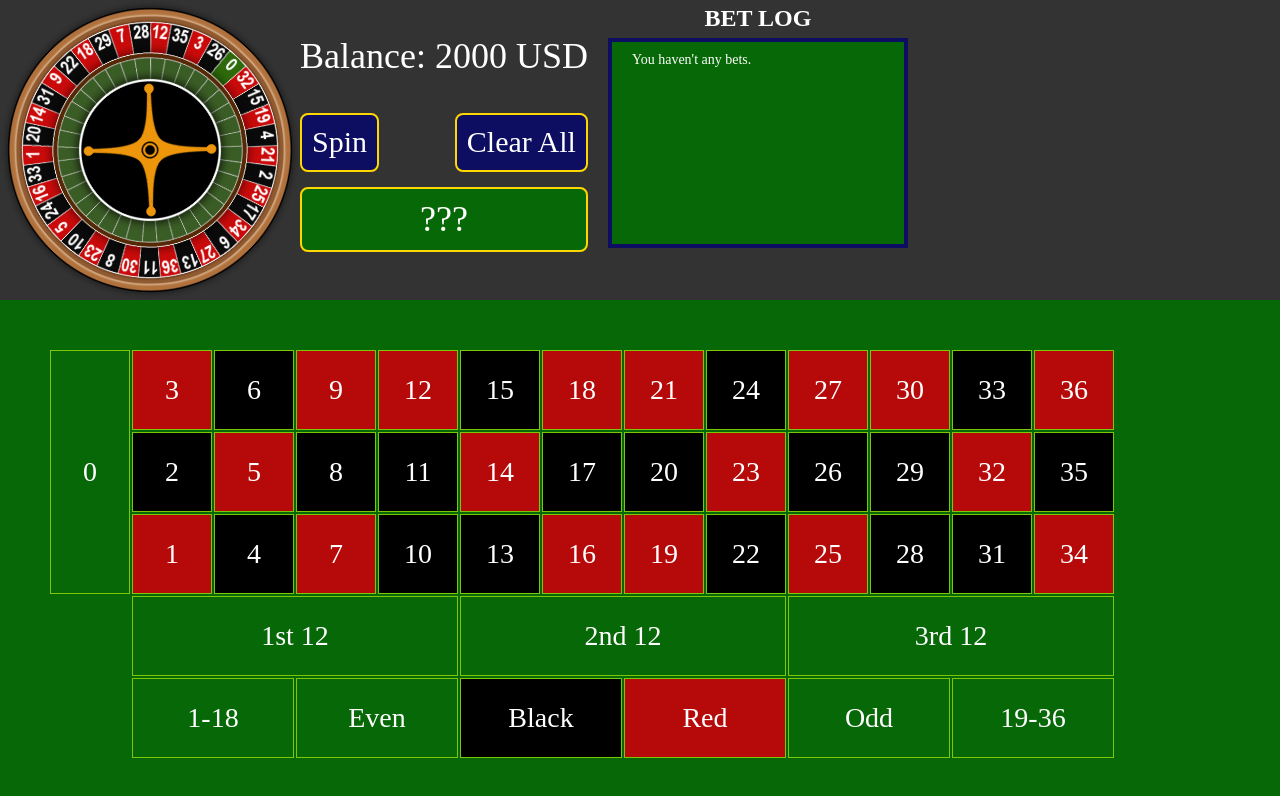
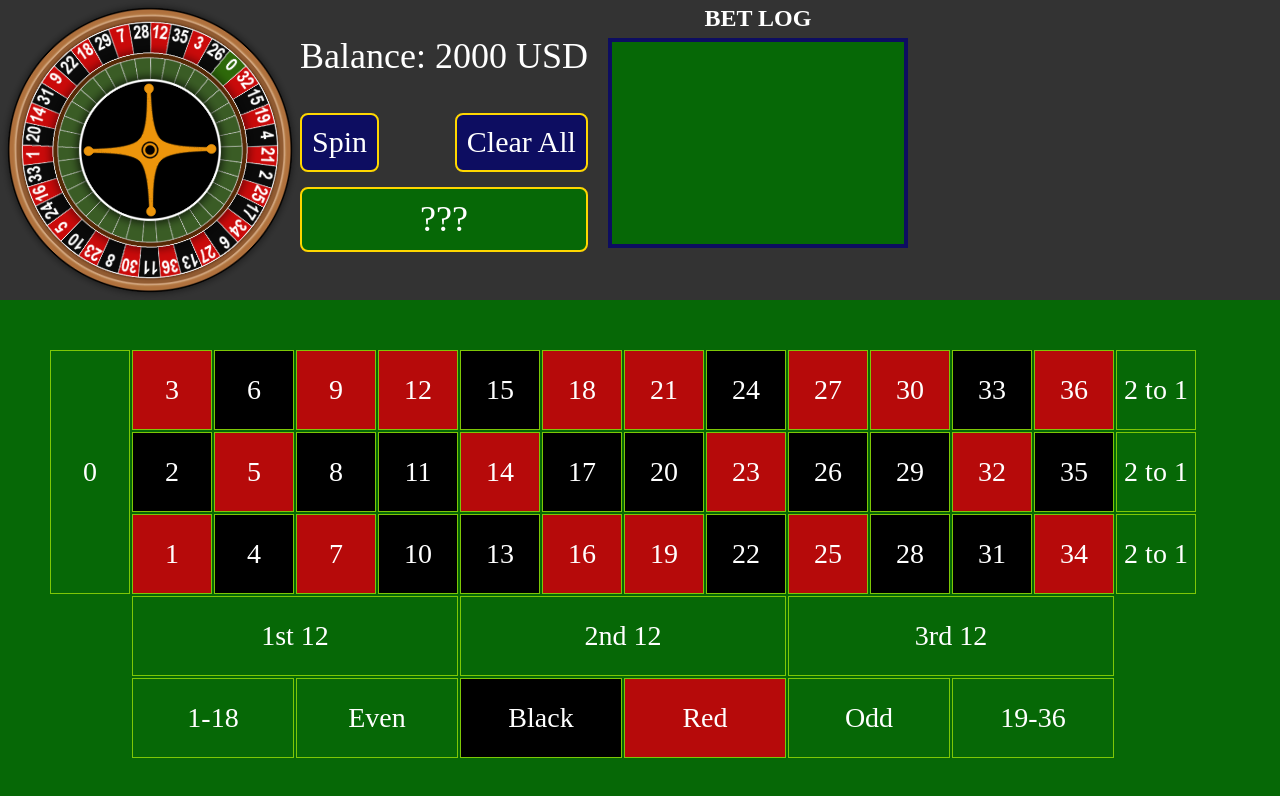
Before and after one commit to Boguslavskiy/European-Roulette-game-JS, a plain HTML site: page index.html in a window 1280 px wide. Drawn offline with Linux system fonts and the light colour scheme.

Commit message:
added new cells

```diff
--- a/css/table.css
+++ b/css/table.css
@@ -1,6 +1,6 @@
 #table{
     display: grid;
-    grid-template-columns: 80px 80px 80px 80px 80px 80px 80px 80px 80px 80px 80px 80px 80px;
+    grid-template-columns: 80px 80px 80px 80px 80px 80px 80px 80px 80px 80px 80px 80px 80px 80px;
     grid-template-rows: 80px 80px 80px 80px 80px;
     grid-row-gap: 2px;
     grid-column-gap: 2px;
@@ -11,11 +11,11 @@
 
 .grid-areas{
     grid-template-areas:
-    'Z A3 A6 A9 A12 A15 A18 A21 A24 A27 A30 A33 A36'
-    'Z B2 B5 B8 B11 B14 B17 B20 B23 B26 B29 B32 B35'
-    'Z C1 C4 C7 C10 C13 C16 C19 C22 C25 C28 C31 C34'
-    '. SA1 SA1 SA1 SA1 SA2 SA2 SA2 SA2 SA3 SA3 SA3 SA3'
-    '. SB1 SB1 SB2 SB2 SB3 SB3 SB4 SB4 SB5 SB5 SB6 SB6';
+    'Z A3 A6 A9 A12 A15 A18 A21 A24 A27 A30 A33 A36 D1'
+    'Z B2 B5 B8 B11 B14 B17 B20 B23 B26 B29 B32 B35 D2'
+    'Z C1 C4 C7 C10 C13 C16 C19 C22 C25 C28 C31 C34 D3'
+    '. SA1 SA1 SA1 SA1 SA2 SA2 SA2 SA2 SA3 SA3 SA3 SA3 .'
+    '. SB1 SB1 SB2 SB2 SB3 SB3 SB4 SB4 SB5 SB5 SB6 SB6 .';
 }
 
 #number-zero { grid-area: Z; }
@@ -67,6 +67,10 @@
 #section-odd { grid-area: SB5; }
 #section-19-36 { grid-area: SB6; }
 
+#section-2-to-1-top { grid-area: D1; }
+#section-2-to-1-middle { grid-area: D2; }
+#section-2-to-1-bottom { grid-area: D3; }
+
 .cell{
     position: relative;
     width: 100%;
--- a/index.html
+++ b/index.html
@@ -30,9 +30,7 @@
         </div>
         <div class="bets-list">
             <h3>BET LOG</h3>
-            <div class="bets-list-inner" id="bets-list-text">
-                You haven't any bets.
-            </div>
+            <div class="bets-list-inner" id="bets-list-text"></div>
         </div>
     </div>
 
@@ -87,6 +85,10 @@
 
         <div id="section-odd" class="cell">Odd<span class="cell-amount"></span></div>
         <div id="section-19-36" class="cell">19-36<span class="cell-amount"></span></div>
+
+        <div id="section-2-to-1-top" class="cell">2 to 1<span class="cell-amount"></span></div>
+        <div id="section-2-to-1-middle" class="cell">2 to 1<span class="cell-amount"></span></div>
+        <div id="section-2-to-1-bottom" class="cell">2 to 1<span class="cell-amount"></span></div>
     </div>
 
 
--- a/js/game.js
+++ b/js/game.js
@@ -3,6 +3,7 @@
 const TABLE_CELLS           = document.getElementsByClassName('cell');
 const TABLE_CELLS_TEXT      = document.getElementsByClassName('cell-amount');
 const INTERFACE_BALANCE     = document.getElementById('balance-text');
+const INTERFACE_BET_LOG     = document.getElementById('bets-list-text');
 const BUTTON_SPIN           = document.getElementById('spin');
 const BUTTON_CLEAR          = document.getElementById('clear');
 const BUTTON_CONTINUE       = document.getElementById('continue');
@@ -130,9 +131,11 @@ class Game{
 
     // Запуск рулетки
     startSpin(){
+        let logString = `BET: ${this.userBalancePrev - this.userBalance}usd, PREVIOUS: ${this.userBalancePrev}usd, `;
         this.rouletteInProcess = true;
 
         // Убираем предыдущее состояние баланса.
+
         this.userBalancePrev = this.userBalance;
 
         this._updateInterface();
@@ -244,18 +247,37 @@ class Game{
                     }
                 }
 
+                // Check 2 to 1 TOP   (46, 47, 48)
+                for(let i=3; i<=36; i=i+3){
+                    if(game.cellSet[46] > 0 && i == result){
+                        game._payWinnings(2, 46);
+                    }
+                }
+
+                // Check 2 to 1 MIDDLE
+                for(let i=2; i<=35; i=i+3){
+                    if(game.cellSet[47] > 0 && i == result){
+                        game._payWinnings(2, 47);
+                    }
+                }
+
+                // Check 2 to 1 BOTTOM
+                for(let i=1; i<=34; i=i+3){
+                    if(game.cellSet[48] > 0 && i == result){
+                        game._payWinnings(2, 48);
+                    }
+                }
+
+
+                logString += ` RESULT: ${game.userBalance}usd \n\n`;
+                INTERFACE_BET_LOG.innerText = logString + INTERFACE_BET_LOG.innerText;
                 game._updateInterface();
-
             }
         }, 10);
     }
 }
 
 let game = new Game;
-
-
-
-
 
 // Обработка нажатия игровых клеток
 for(let i=0; i< TABLE_CELLS.length; i++){
@@ -267,10 +289,8 @@ BUTTON_SPIN.onclick = function(){
     game.startSpin();
 }
 BUTTON_CLEAR.onclick = function(){
-
     game.clearAll();
 }
 BUTTON_CONTINUE.onclick = function(){
     game.prepareNextSpin();
-
 }
```
